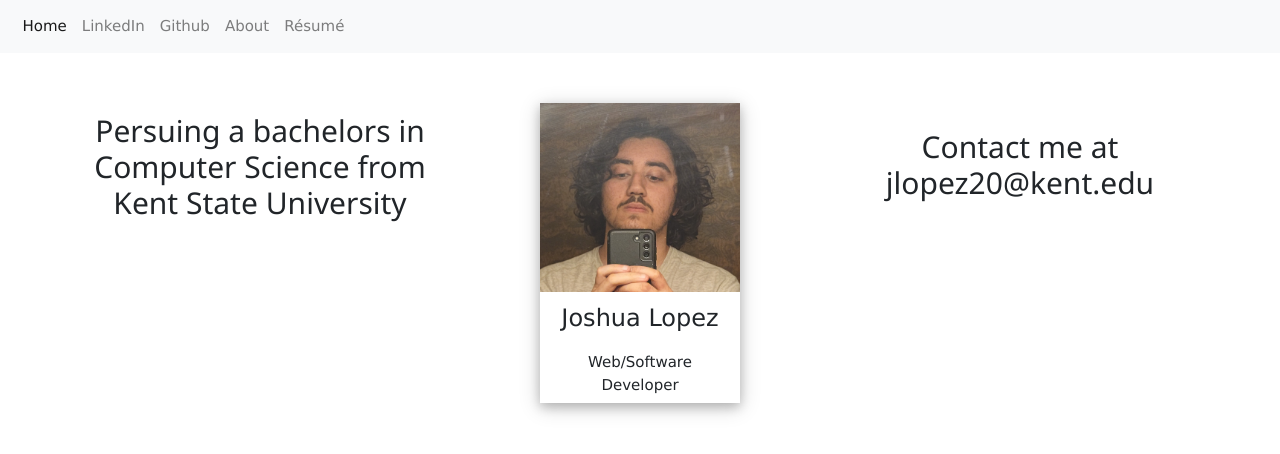
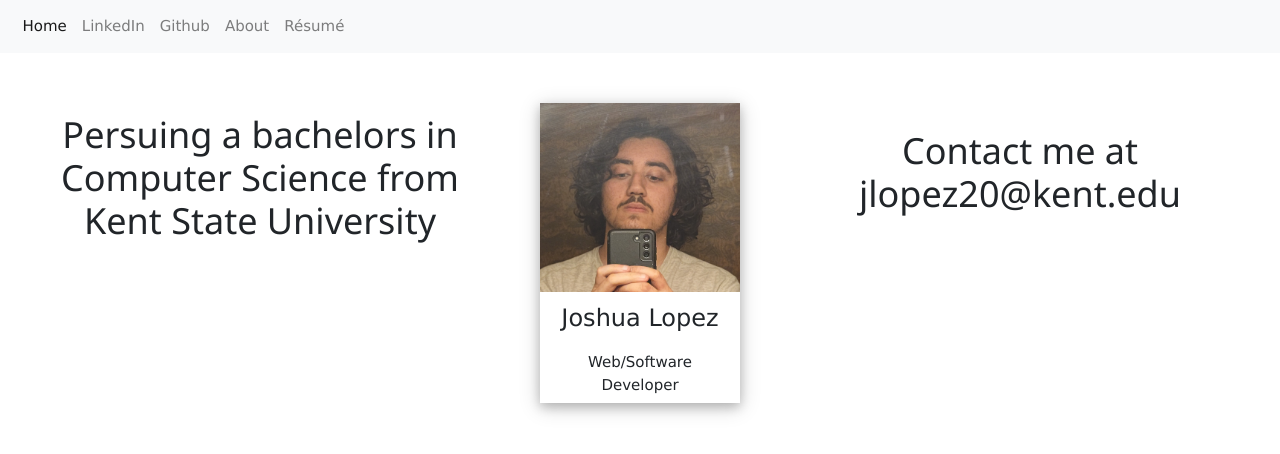
Before and after one commit to jlopez0501/jlopez0501.github.io, a plain HTML site: page index.html in a window 1280 px wide. Shown: the top 454 px of the page. Drawn offline with nearby package versions, Linux system fonts and the light colour scheme.

Commit message:
Changed left and right box from h2 tag to h1

```diff
--- a/index.html
+++ b/index.html
@@ -39,7 +39,7 @@
     <!-- Main Body Portion -->
     <div class="flex-container">
         <div class="left-box mx-auto w3-margin-bottom w3-animate-bottom-slow w3-animate-bottom">
-            <h2 style="text-align: center;">Persuing a bachelors in Computer Science from <br>Kent State University</h2>
+            <h1 style="text-align: center;">Persuing a bachelors in Computer Science from <br>Kent State University</h1>
         </div>
         <div class="middle-box">
             <!-- Profile Card-->
@@ -52,7 +52,7 @@
             </div>
         </div>
         <div class="right-box mx-auto w3-margin-top w3-animate-bottom-slow w3-animate-bottom">
-            <h2 style="text-align: center;">Contact me at jlopez20@kent.edu</h2>
+            <h1 style="text-align: center;">Contact me at jlopez20@kent.edu</h1>
         </div>
     </div>
     <hr style="width: 75%; margin:auto; margin-top:1in; border-color: darkgray;">
```
